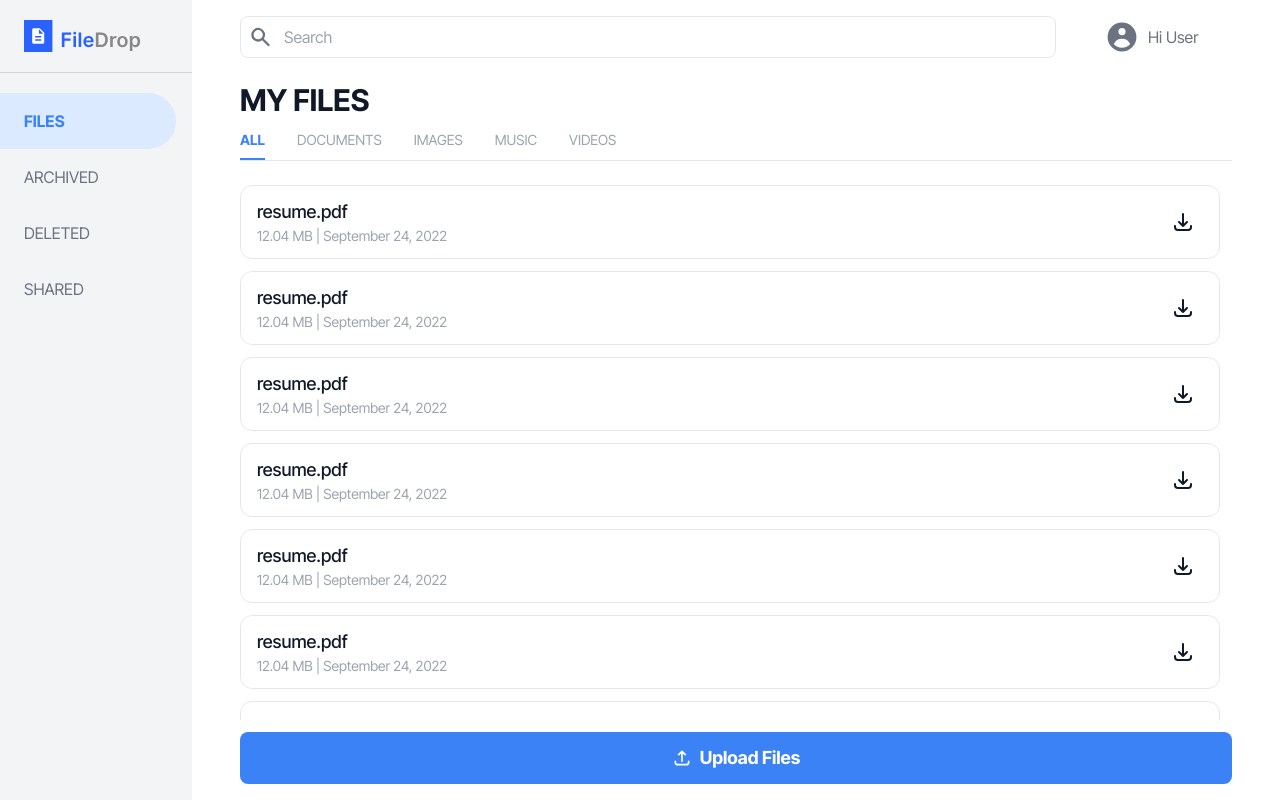
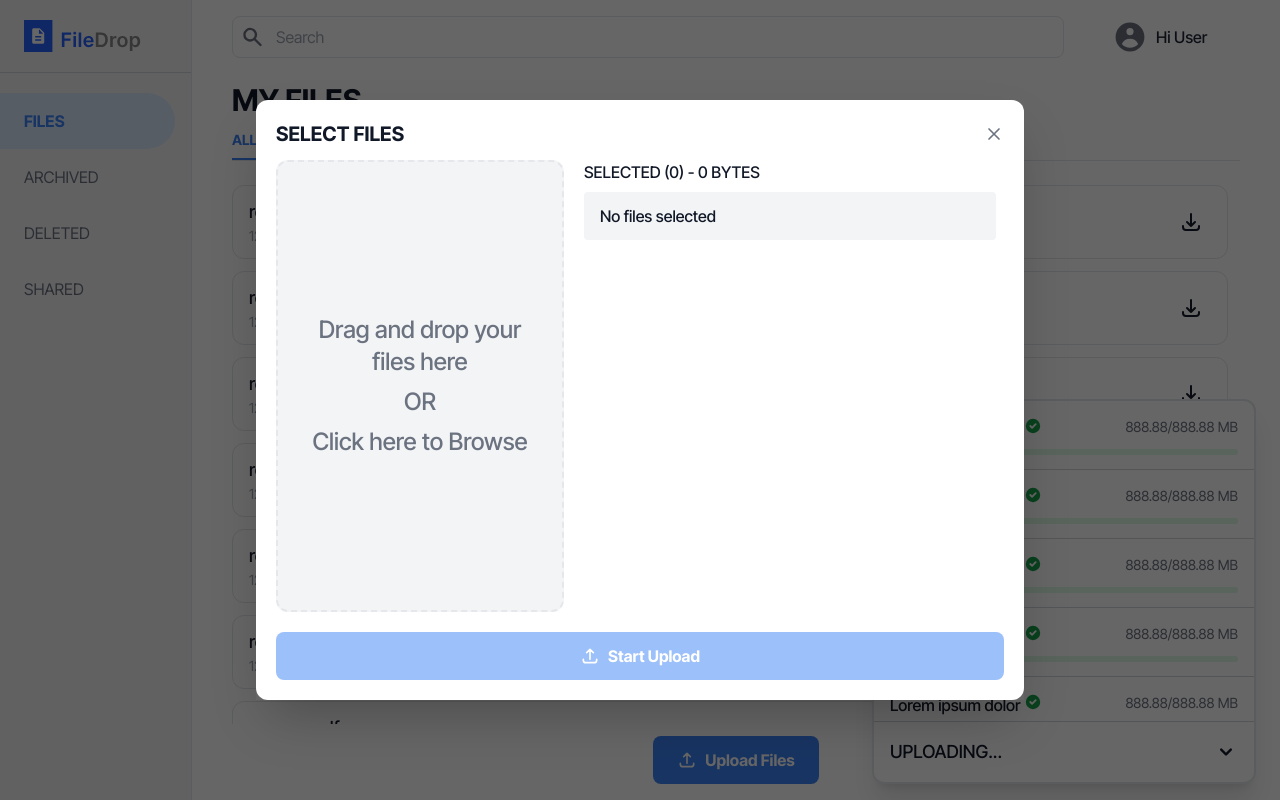
Before and after one commit to JatinBumbra/file-drop, a React (Vite) app: page / in a window 1280 px wide. Both pictures are taken after a click on the button "Upload Files". Built offline with nearby package versions, Linux system fonts and the light colour scheme.

Commit message:
Create the Upload Progress and make some style changes

```diff
--- a/src/components/Button.tsx
+++ b/src/components/Button.tsx
@@ -1,16 +1,23 @@
-import { ReactNode } from 'react';
+import { EventHandler, ReactNode } from 'react';
 
 const Button = ({
   children,
   disabled,
+  fullWidth,
+  onClick,
 }: {
   children: ReactNode;
   disabled?: boolean;
+  fullWidth?: boolean;
+  onClick?: EventHandler<any>;
 }) => {
   return (
     <button
       disabled={disabled}
-      className='bg-blue-500 text-white font-bold text-lg p-3 px-6 rounded-lg flex items-center justify-center space-x-2 transition-all hover:bg-blue-700 active:bg-blue-800 disabled:cursor-not-allowed disabled:opacity-50'
+      className={`bg-blue-500 text-white font-bold p-3 px-6 rounded-lg flex items-center justify-center space-x-2 transition-all hover:bg-blue-700 active:bg-blue-800 disabled:cursor-not-allowed disabled:opacity-50 ${
+        fullWidth ? 'w-full' : ''
+      }`}
+      onClick={onClick}
     >
       {children}
     </button>
--- a/src/components/FileUploadModal.tsx
+++ b/src/components/FileUploadModal.tsx
@@ -1,4 +1,10 @@
-import { ChangeEvent, useEffect, useState } from 'react';
+import {
+  ChangeEvent,
+  Dispatch,
+  SetStateAction,
+  useEffect,
+  useState,
+} from 'react';
 // Components
 import Button from './Button';
 // Icons
@@ -6,7 +12,13 @@ import { HiOutlineUpload, HiOutlineXCircle, HiOutlineX } from 'react-icons/hi';
 // Misc
 import { formatFileSize } from '../utils';
 
-const FileUploadModal = () => {
+const FileUploadModal = ({
+  open,
+  setOpen,
+}: {
+  open: boolean;
+  setOpen: Dispatch<SetStateAction<boolean>>;
+}) => {
   const [files, setFiles] = useState<File[]>([]);
   const [totalSelectedSize, setTotalSelectedSize] = useState<number>(0);
 
@@ -26,14 +38,31 @@ const FileUploadModal = () => {
     ]);
   };
 
-  return (
+  const handleUpload = () => {
+    handleClose();
+  };
+
+  const handleClose = () => {
+    setFiles([]);
+    setOpen(false);
+  };
+
+  return open ? (
     <>
-      <div className='bg-black bg-opacity-60 fixed top-0 left-0 h-screen w-screen'></div>
-      <div className='absolute top-1/2 left-1/2 -translate-x-1/2 -translate-y-1/2 shadow-2xl w-3/5 h-3/4'>
+      <div
+        className='bg-black bg-opacity-60 fixed top-0 left-0 h-screen w-screen'
+        onClick={handleClose}
+      ></div>
+      <div
+        className={`absolute top-1/2 left-1/2 transition-all -translate-x-1/2 -translate-y-1/2 shadow-2xl w-3/5 h-3/4`}
+      >
         <div className='flex flex-col p-5 bg-white h-full rounded-xl overflow-hidden'>
           <div className='flex items-center justify-between text-xl'>
             <p className='uppercase font-bold'>Select Files</p>
-            <HiOutlineX className='cursor-pointer text-gray-500 transition-all hover:text-gray-900' />
+            <HiOutlineX
+              className='cursor-pointer text-gray-500 transition-all hover:text-gray-900'
+              onClick={handleClose}
+            />
           </div>
 
           <div className='flex space-x-5 h-full mt-3 mb-5 overflow-hidden'>
@@ -82,14 +111,14 @@ const FileUploadModal = () => {
               </div>
             </div>
           </div>
-          <Button disabled={!files.length}>
+          <Button disabled={!files.length} onClick={handleUpload}>
             <HiOutlineUpload className='text-xl' />
             <span>Start Upload</span>
           </Button>
         </div>
       </div>
     </>
-  );
+  ) : null;
 };
 
 export default FileUploadModal;
--- a/src/components/MainContent.tsx
+++ b/src/components/MainContent.tsx
@@ -1,20 +1,25 @@
+import { useState } from 'react';
 // Components
 import Button from './Button';
 import FileItem from './FileItem';
 import Search from './Search';
 import TabSelect from './TabSelect';
 import FileUploadModal from './FileUploadModal';
+import UploadProgress from './UploadProgress';
 // Icons
 import { HiUserCircle, HiOutlineUpload } from 'react-icons/hi';
 
 const MainContent = () => {
+  const [selectFileModalOpen, setSelectFileModalOpen] =
+    useState<boolean>(false);
+
   return (
-    <div className='p-4 flex flex-col flex-1 px-12'>
+    <div className='p-4 flex flex-col flex-1 px-10'>
       <div className='flex items-center space-x-12'>
         <Search />
-        <div className='basis-32 flex items-center space-x-2 text-gray-500'>
-          <HiUserCircle className='text-4xl' />
-          <p>Hi User</p>
+        <div className='basis-32 flex items-center space-x-2 text-gray-800'>
+          <HiUserCircle className='text-4xl text-gray-500' />
+          <p className='font-medium'>Hi User</p>
         </div>
       </div>
 
@@ -30,19 +35,30 @@ const MainContent = () => {
         ) : (
           <div className='p-5 bg-gray-100 rounded-lg'>
             <p className='text-2xl font-medium mb-1'>No Uploads Yet</p>
-            <p className='text-gray-600'>
+            <p className='text-gray-600 mb-4'>
               Click the button below to start uploading
             </p>
+            <Button>
+              <HiOutlineUpload className='text-xl' />
+              <span>Upload Files</span>
+            </Button>
           </div>
         )}
       </div>
 
-      <Button>
-        <HiOutlineUpload className='text-xl' />
-        <span>Upload Files</span>
-      </Button>
+      <div className='flex justify-center'>
+        <Button onClick={() => setSelectFileModalOpen(true)}>
+          <HiOutlineUpload className='text-xl' />
+          <span>Upload Files</span>
+        </Button>
+      </div>
 
-      {/* <FileUploadModal /> */}
+      <UploadProgress />
+
+      <FileUploadModal
+        open={selectFileModalOpen}
+        setOpen={setSelectFileModalOpen}
+      />
     </div>
   );
 };
--- a/src/components/Search.tsx
+++ b/src/components/Search.tsx
@@ -2,7 +2,7 @@ import { HiSearch } from 'react-icons/hi';
 
 const Search = () => {
   return (
-    <div className='p-2 border rounded-lg flex items-center flex-1 space-x-3 focus-within:outline focus-within:outline-blue-500'>
+    <div className='p-2 border rounded-lg flex items-center flex-1 space-x-3 hover:border-gray-400 transition-colors focus-within:outline focus-within:outline-blue-500'>
       <HiSearch className='text-2xl text-gray-500' />
       <input placeholder='Search' className='w-full outline-none' />
     </div>
--- a/src/components/Sidebar.tsx
+++ b/src/components/Sidebar.tsx
@@ -4,7 +4,7 @@ const menuItems = ['Files', 'Archived', 'Deleted', 'Shared'];
 
 const Sidebar = () => {
   return (
-    <div className='basis-48 bg-gray-100 h-full'>
+    <div className='basis-48 bg-gray-100 border-r border-gray-200 h-full'>
       <div className='px-6 py-5'>
         <img src={Logo} alt='logo' />
       </div>
--- /dev/null
+++ b/src/components/UploadProgress.tsx
@@ -0,0 +1,62 @@
+import { useState } from 'react';
+// Icons
+import { HiChevronUp, HiChevronDown, HiCheckCircle } from 'react-icons/hi';
+
+const UploadProgress = () => {
+  const [show, setShow] = useState<boolean>(true);
+
+  return (
+    <div className='fixed bottom-4 right-6 bg-white shadow-xl w-96 border-2 rounded-xl'>
+      <div
+        className={`flex flex-col space-y-2 overflow-y-scroll transition-all ${
+          show ? 'max-h-80' : 'max-h-0'
+        }`}
+      >
+        {Array(10)
+          .fill(true)
+          .map((_, i) => (
+            <div
+              className={`px-4 ${
+                i ? 'pt-2' : 'pt-4'
+              } pb-5 border-b border-gray-300`}
+              key={i}
+            >
+              <div className='flex justify-between'>
+                <p className='font-medium flex-1 flex space-x-1'>
+                  <span>Lorem ipsum dolor</span>
+                  <HiCheckCircle className='text-green-600 text-lg' />
+                </p>
+                <p className='text-sm text-gray-500 flex-1 text-right'>
+                  888.88/888.88 MB
+                </p>
+              </div>
+              <div className='relative mt-2'>
+                <div className='absolute bg-green-100 w-full h-1.5 rounded'></div>
+                <div
+                  className='absolute bg-green-500 h-1.5 rounded'
+                  style={{ width: `${i * 2 + 5}%` }}
+                ></div>
+              </div>
+            </div>
+          ))}
+      </div>
+      <div
+        className={`flex items-center justify-between p-4 cursor-pointer z-10 active:bg-gray-100 ${
+          show ? 'border-t border-gray-300' : ''
+        }`}
+        onClick={() => setShow((prev) => !prev)}
+      >
+        <p className='text-lg font-medium uppercase select-none'>
+          Uploading...
+        </p>
+        {show ? (
+          <HiChevronDown className='text-2xl' />
+        ) : (
+          <HiChevronUp className='text-2xl' />
+        )}
+      </div>
+    </div>
+  );
+};
+
+export default UploadProgress;
```
